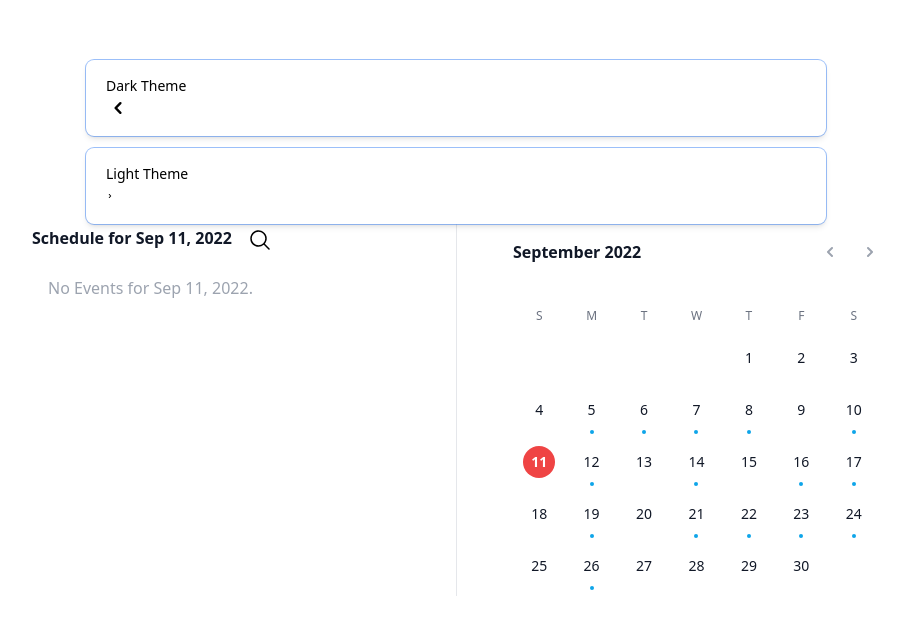
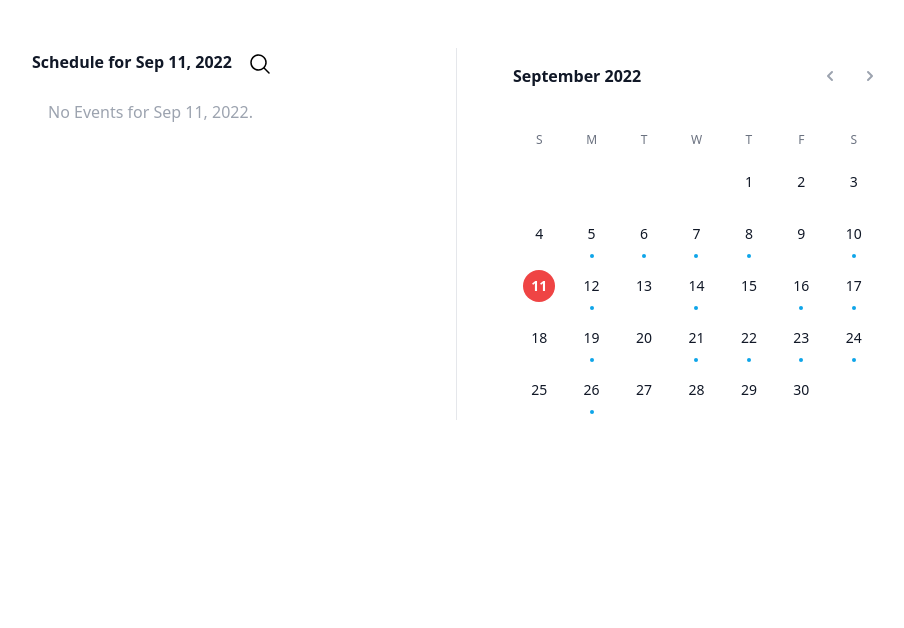
Before and after one commit to EspiraMarvin/events-app, a Next.js app: page / in a window 1280 px wide. Shown: the top 628 px of the page, without its empty margins (184-1088 px from the left). Built offline with nearby package versions, Linux system fonts and the light colour scheme.

Commit message:
feat: add updates

```diff
--- a/components/ThemeSetting.tsx
+++ b/components/ThemeSetting.tsx
@@ -38,7 +38,7 @@ export default function ThemeSetting() {
 
   return (
     <>
-    <div className="w-full px-2 text-lg divide-slate-400 dark:divide-slate-600 md:mx-auto lg:max-w-3xl ">
+    <div className="hidden w-full px-2 text-lg divide-slate-400 dark:divide-slate-600 md:mx-auto lg:max-w-3xl ">
         <div className="flex px-1.5 pt-3 text-black transition-all bg-white dark:bg-black dark:text-white">
         <div className="w-full">
           <RadioGroup value={selected} onChange={setSelected}>
```
